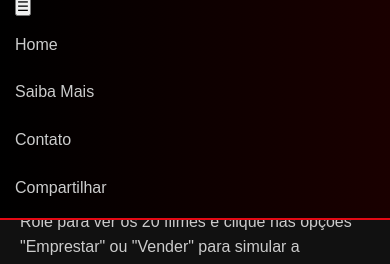
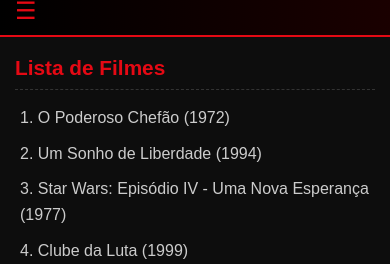
Before and after one commit to Mirellaribeiro30/Locadora, a plain HTML site: page index.html in a window 390 px wide. Shown: the part 49-313 px from the top of the page. Drawn offline with Linux system fonts and the light colour scheme; a script that the page names is missing.

Commit message:
Update style.css

```diff
--- a/style.css
+++ b/style.css
@@ -188,49 +188,34 @@ a:hover {
   }
 }
 
-/* Mobile */
+/* Botão de menu mobile */
+#menu-toggle {
+    display: none; /* só aparece em telas pequenas */
+    background: none;
+    border: none;
+    font-size: 1.5rem;
+    color: #e50914;
+    cursor: pointer;
+}
+
+/* Menu responsivo */
 @media (max-width: 600px) {
-  #header {
+    #menu-toggle { display: block; }
+
+    .main-nav {
+        display: none; /* esconde por padrão */
+        width: 100%;
         flex-direction: column;
-    align-items: flex-start;
-    padding: 10px 15px;
+        margin-top: 10px;
     }
+
+    .main-nav.active {
+        display: flex; /* mostra quando ativo */
+    }
+
     .main-nav ul {
         flex-direction: column;
-    width: 100%;
-    align-items: flex-start;
-    gap: 6px;
-    margin-top: 8px;
-  }
-  .main-nav li {
-    width: 100%;
-  }
-  .main-nav a {
-    width: 100%;
-    padding: 8px 0;
-    font-size: 1rem;
-  }
-
-  /* Sidebar colapsável */
-  #sidebar {
-    position: relative;
-    width: 100%;
-    max-height: 0;
-    overflow: hidden;
-    transition: max-height 0.3s ease;
-  }
-
-  #sidebar.active {
-    max-height: 1000px; /* espaço suficiente para exibir toda a lista */
-  }
-
-  /* Botão de abrir/fechar sidebar */
-  #sidebar-toggle {
-    display: block;
-    cursor: pointer;
-    color: #e50914;
-    margin-bottom: 10px;
-    font-weight: bold;
+        gap: 10px;
     }
 
     .ranking-header {
@@ -238,6 +223,7 @@ a:hover {
         align-items: flex-start;
         gap: 5px;
     }
+
     .movie-poster {
         max-width: 100%;
     }
```
Lines whose indentation alone changed are shown as unchanged.
